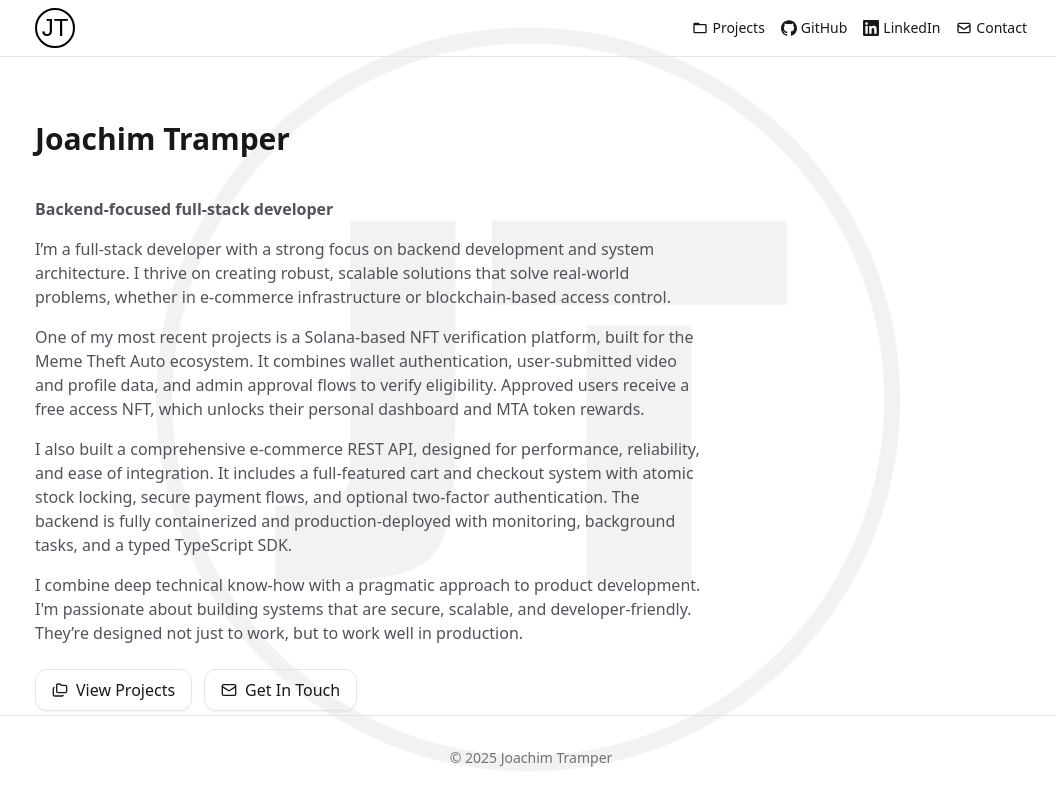
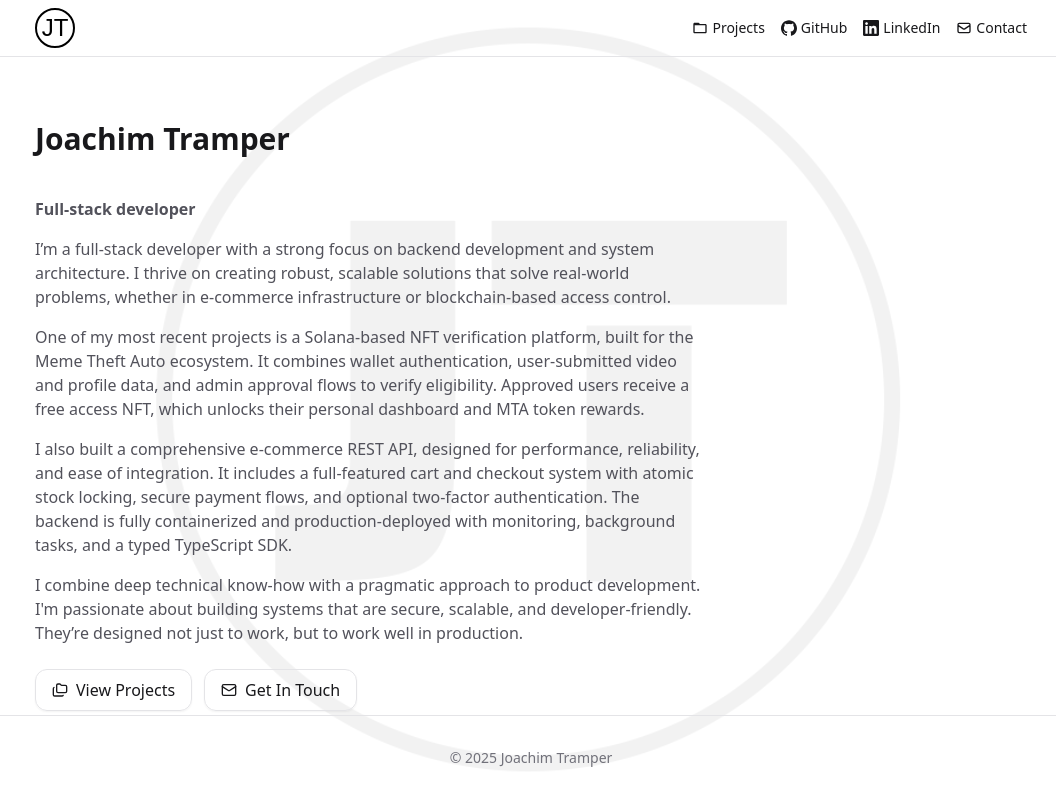
Before and after one commit to JoachimTramper/Portfolio, a React (Vite) app: page / in a window 1280 px wide. Shown: the whole page, without its empty margins (109-1165 px from the left). Built offline with nearby package versions, Linux system fonts and the light colour scheme; a web font is replaced by a local one.

Commit message:
Updated home.

```diff
--- a/src/pages/Home.tsx
+++ b/src/pages/Home.tsx
@@ -8,7 +8,7 @@ export default function Home() {
 
       <div className="text-zinc-600 dark:text-zinc-400 max-w-2xl space-y-4">
         <p>
-          <strong>Backend-focused full-stack developer</strong>
+          <strong>Full-stack developer</strong>
         </p>
 
         <p>
```
